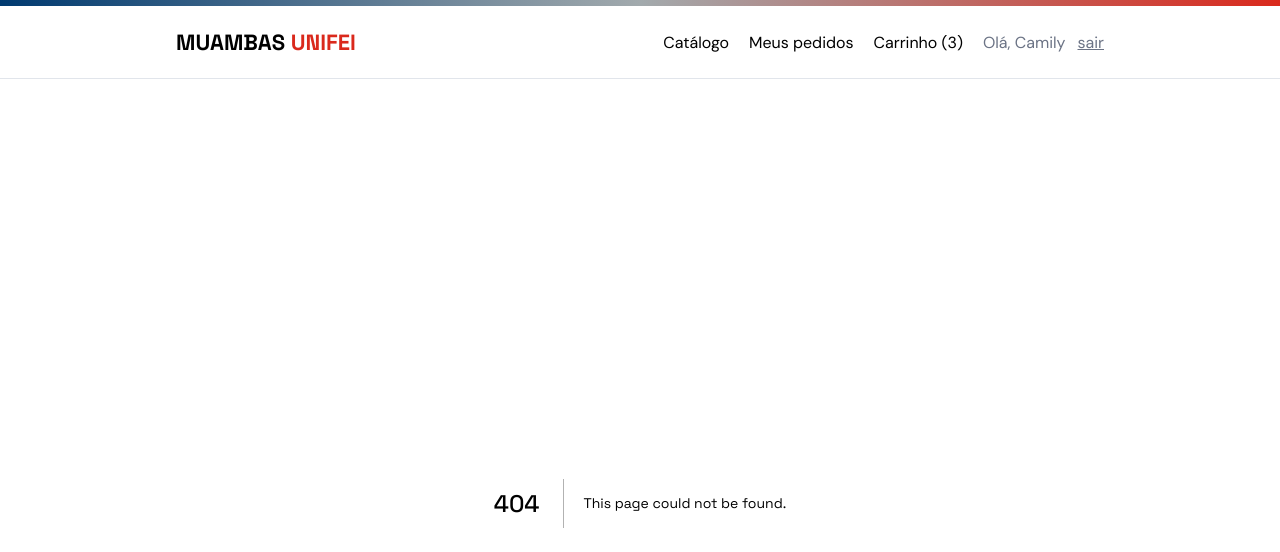
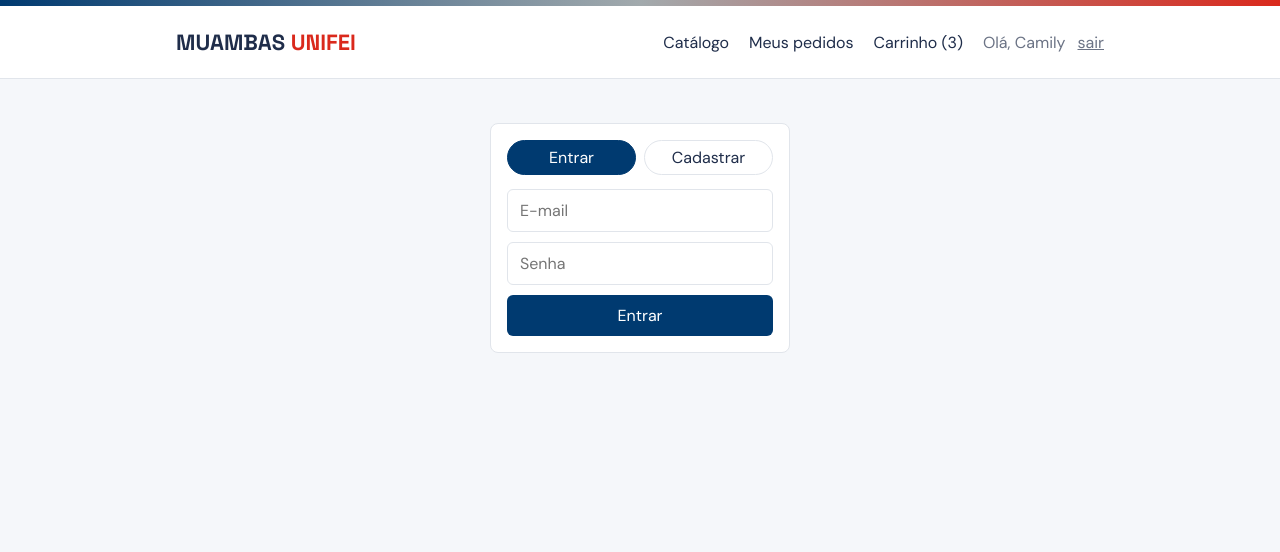
Before and after one commit to cavicf/Muambas-Faculdade, a Next.js app in the folder frontend/: page /entrar in a window 1280 px wide. Before the commit this address had no page. Shown: the top 552 px of the page. Built offline with nearby package versions, Linux system fonts and the light colour scheme.

Commit message:
feat: add sign in and sign up page

```diff
--- /dev/null
+++ b/frontend/src/app/entrar/page.module.css
@@ -0,0 +1,29 @@
+.formulario {
+  display: flex;
+  flex-direction: column;
+  gap: 10px;
+  width: 300px;
+  margin: 20px auto;
+}
+
+.abas {
+  display: flex;
+  gap: 8px;
+  margin-bottom: 4px;
+}
+
+.aba,
+.abaSelecionada {
+  flex: 1;
+  padding: 6px;
+  border: 1px solid var(--borda);
+  border-radius: 999px;
+  background: white;
+  cursor: pointer;
+}
+
+.abaSelecionada {
+  background: var(--azul);
+  border-color: var(--azul);
+  color: white;
+}
--- /dev/null
+++ b/frontend/src/app/entrar/page.tsx
@@ -0,0 +1,39 @@
+"use client";
+
+import { useState } from "react";
+import styles from "./page.module.css";
+
+export default function Entrar() {
+  const [estaCadastrando, setEstaCadastrando] = useState(false);
+
+  return (
+    <div className={`card ${styles.formulario}`}>
+      <div className={styles.abas}>
+        <button
+          className={estaCadastrando ? styles.aba : styles.abaSelecionada}
+          onClick={() => setEstaCadastrando(false)}
+        >
+          Entrar
+        </button>
+        <button
+          className={estaCadastrando ? styles.abaSelecionada : styles.aba}
+          onClick={() => setEstaCadastrando(true)}
+        >
+          Cadastrar
+        </button>
+      </div>
+
+      {estaCadastrando && (
+        <>
+          <input className="campoBusca" type="text" placeholder="Nome" />
+          <input className="campoBusca" type="text" placeholder="Nome de usuário" />
+        </>
+      )}
+
+      <input className="campoBusca" type="email" placeholder="E-mail" />
+      <input className="campoBusca" type="password" placeholder="Senha" />
+
+      <button className="botao">{estaCadastrando ? "Criar conta" : "Entrar"}</button>
+    </div>
+  );
+}
```
Also changed, not shown: 1 other file (tests, documents, lock files or other folders).
